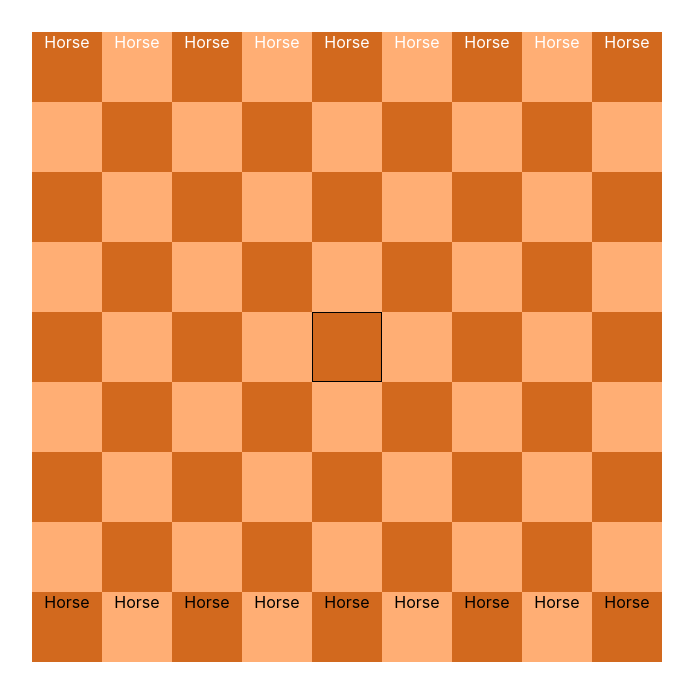
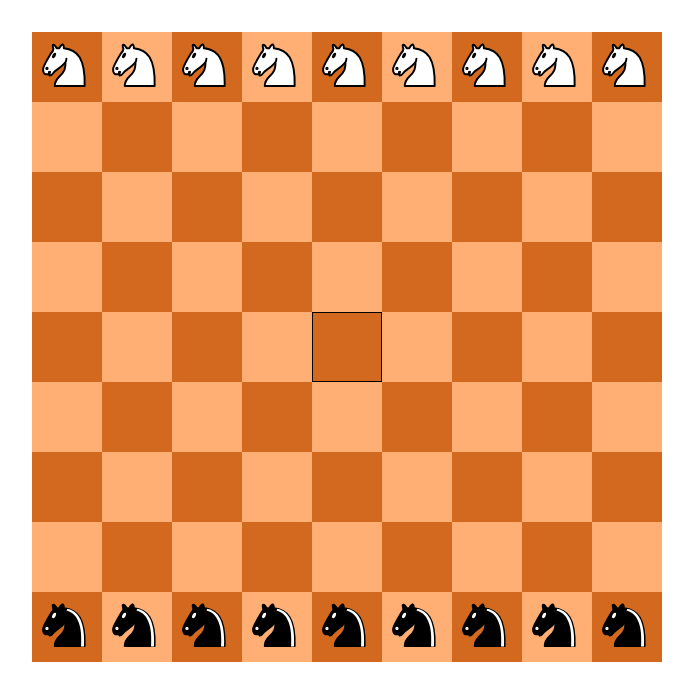
Before and after one commit to mdrzewiecki56/NineHorses, a React (Create React App) app: page / in a window 1280 px wide. Shown: the top 700 px of the page, without its empty margins (293-986 px from the left). Built offline with nearby package versions, Linux system fonts and the light colour scheme.

Commit message:
add actual horses

```diff
--- a/src/components/Board/Board.js
+++ b/src/components/Board/Board.js
@@ -1,7 +1,7 @@
 import React, { useState, useEffect } from 'react';
 import Field from '../Field/Field';
 import { chunkArray } from '../../Helper';
-import Horse from '../Horse';
+import Horse from '../Horse/Horse';
 import './Board.scss';
 
 const CUR_PLAYER_W = 0;
@@ -23,8 +23,10 @@ function Board(props) {
   const [currentPlayer, setCurrentPlayer] = useState(CUR_PLAYER_W);
   // Field from which player wants to make a move
   const [selectedField, setSelectedField] = useState(null);
-  // Field from which player wants to make a move
-  const [horsePositions, setHorsePositions] = useState(Horse.getInitialHorsesPositions(size));
+  // Horse positions
+  const [horsePositions, setHorsePositions] = useState(
+    Horse.getInitialHorsesPositions(size)
+  );
 
   //BOARD CREATION
   let dimension = size * size;
@@ -41,12 +43,37 @@ function Board(props) {
     for (let l = 0; l < i; l++) {
       for (let m = 0; m < j; m++) {
         let classList;
-        let isHorsePresent = horsePositions.find(horse => horse.i=== l && horse.j === m);
-        if (isHorsePresent) {classList = isHorsePresent.getClassList();}
-        if(l === Math.ceil((size-1)/2) && m=== Math.ceil((size-1)/2) ){
-          fields.push(<Field row={l} column={m} key={`${l}:${m}`} isCenter={true} Horse={isHorsePresent} classList={classList}/>);
+        let isHorsePresent = horsePositions.find(
+          (horse) => horse.i === l && horse.j === m
+        );
+        if (isHorsePresent) {
+          classList = isHorsePresent.getClassList();
+        }
+        if (
+          l === Math.ceil((size - 1) / 2) &&
+          m === Math.ceil((size - 1) / 2)
+        ) {
+          fields.push(
+            <Field
+              row={l}
+              column={m}
+              key={`${l}:${m}`}
+              isCenter={true}
+              Horse={isHorsePresent}
+              classList={classList}
+            />
+          );
         } else {
-          fields.push(<Field row={l} column={m} key={`${l}:${m}`} isCenter={false} Horse={isHorsePresent} classList={classList}/>);
+          fields.push(
+            <Field
+              row={l}
+              column={m}
+              key={`${l}:${m}`}
+              isCenter={false}
+              Horse={isHorsePresent}
+              classList={classList}
+            />
+          );
         }
       }
     }
@@ -54,10 +81,7 @@ function Board(props) {
     return chunkArray(fields, size);
   };
 
-  useEffect(() => {
-
-  }, []);
-
+  useEffect(() => {}, []);
 
   let board = createBoard(dimension).map((columns, index) => (
     <div className='row' key={`column${index}`}>
--- a/src/components/Field/Field.scss
+++ b/src/components/Field/Field.scss
@@ -1,7 +1,13 @@
-.horse.white{
-    color: white;
+.horse.white {
+  margin-top: 10px;
+  margin-left: 10px;
+  content: url(../../images/kwhite.svg);
+  transform: scale(1.3);
 }
 
-.horse.black{
-    color: black;
+.horse.black {
+  margin-top: 10px;
+  margin-left: 10px;
+  content: url(../../images/kblack.svg);
+  transform: scale(1.3);
 }
--- a/src/components/Horse.js
+++ /dev/null
@@ -1,58 +0,0 @@
-export default class Horse {
-
-    constructor(i = 0 , j = 0, mode = Horse.HORSE_W()){
-        this.i = i;
-        this.j = j;
-        this.mode = this.validateMode(mode)
-    }
-
-    static get HORSE_W() {
-        return 0;
-    }
-
-      static get HORSE_B() {
-        return 1;
-    }
-
-    static getInitialHorsesPositions(size){
-        let horses = [];
-        for (let k = 0; k < size; k++) {
-            let wi = 0;
-            let wj = k;
-            horses.push(new Horse(wi, wj, Horse.HORSE_W));
-        }
-        for (let k = size; k > 0; k--) {
-            let bi = size-1;
-            let bj = k-1;
-            horses.push(new Horse(bi, bj, Horse.HORSE_B));
-        }
-
-        return horses;
-    }
-
-    validateMode(val) {
-        if (val !== Horse.HORSE_W && val !== Horse.HORSE_B) {
-            return Horse.HORSE_W; // Default to white
-        }
-        return val;
-    }
-
-    getClassList(){
-        return `horse ${this.mode === Horse.HORSE_W ? 'white' : 'black'}`;
-    }
-
-    getPosition(){
-        return {'i':this.i, 'j':this.j};
-    }
-
-    setPosition(_i, _j){
-        if (!_i || !_j) {
-            throw "Invalid position!";
-        }
-        if (_i <= 0 || _j <= 0) {
-            throw "Invalid position!";
-        }
-        this.i = _i;
-        this.j = _j;
-    }
-}
--- /dev/null
+++ b/src/components/Horse/Horse.js
@@ -0,0 +1,57 @@
+export default class Horse {
+  constructor(i = 0, j = 0, mode = Horse.HORSE_W()) {
+    this.i = i;
+    this.j = j;
+    this.mode = this.validateMode(mode);
+  }
+
+  static get HORSE_W() {
+    return 0;
+  }
+
+  static get HORSE_B() {
+    return 1;
+  }
+
+  static getInitialHorsesPositions(size) {
+    let horses = [];
+    for (let k = 0; k < size; k++) {
+      let wi = 0;
+      let wj = k;
+      horses.push(new Horse(wi, wj, Horse.HORSE_W));
+    }
+    for (let k = size; k > 0; k--) {
+      let bi = size - 1;
+      let bj = k - 1;
+      horses.push(new Horse(bi, bj, Horse.HORSE_B));
+    }
+
+    return horses;
+  }
+
+  validateMode(val) {
+    if (val !== Horse.HORSE_W && val !== Horse.HORSE_B) {
+      return Horse.HORSE_W; // Default to white
+    }
+    return val;
+  }
+
+  getClassList() {
+    return `horse ${this.mode === Horse.HORSE_W ? 'white' : 'black'}`;
+  }
+
+  getPosition() {
+    return { i: this.i, j: this.j };
+  }
+
+  setPosition(_i, _j) {
+    if (!_i || !_j) {
+      throw 'Invalid position!';
+    }
+    if (_i <= 0 || _j <= 0) {
+      throw 'Invalid position!';
+    }
+    this.i = _i;
+    this.j = _j;
+  }
+}
```
Also changed, not shown: src/images/kblack.svg (added), src/images/kwhite.svg (added).
